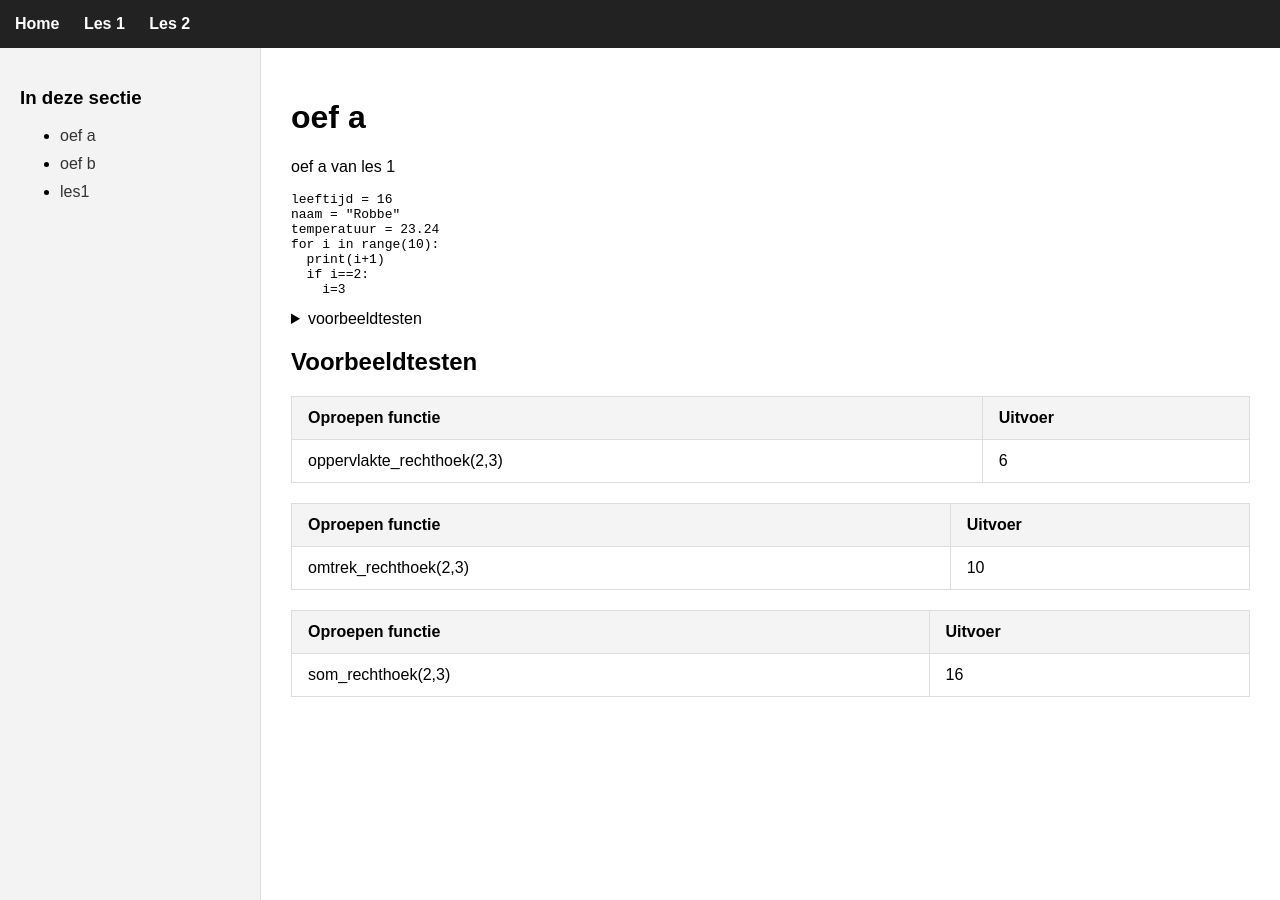
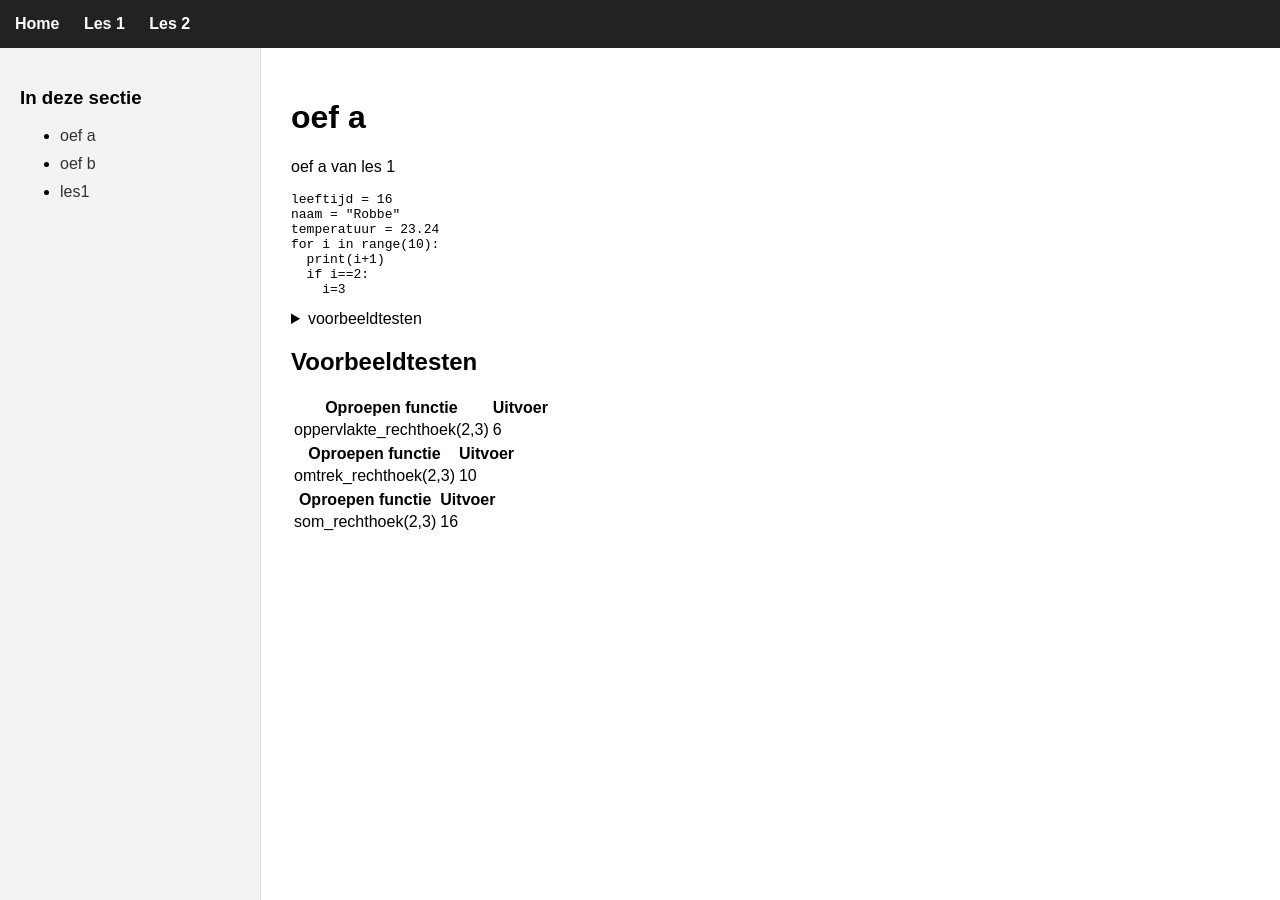
Before and after one commit to milanvandeput/milanvandeput.github.io, a Jekyll site: the page built from les1/2 oefening a.md, in a window 1280 px wide. Built offline with Jekyll 4.4.1, drawn with Linux system fonts in a browser that asks for light colours.

Commit message:
Update default.html

```diff
--- a/_layouts/default.html
+++ b/_layouts/default.html
@@ -50,29 +50,6 @@
             flex: 1;
             padding: 30px;
         }
-        /* Mooie tabel zonder codeblokken te breken */
-        table {
-          border-collapse: collapse;
-          width: 100%;
-          margin: 20px 0;
-          font-size: 16px;
-        }
-
-        table :not(code) th,
-        table :not(code) td {
-          border: 1px solid #ddd;
-          padding: 12px 16px;
-          text-align: left;
-        }
-
-        table th {
-          background-color: #f4f4f4;
-          font-weight: bold;
-        }
-
-        table tr:hover {
-          background-color: #f1f1f1;
-        }
     </style>
 </head>
 <body>
```
